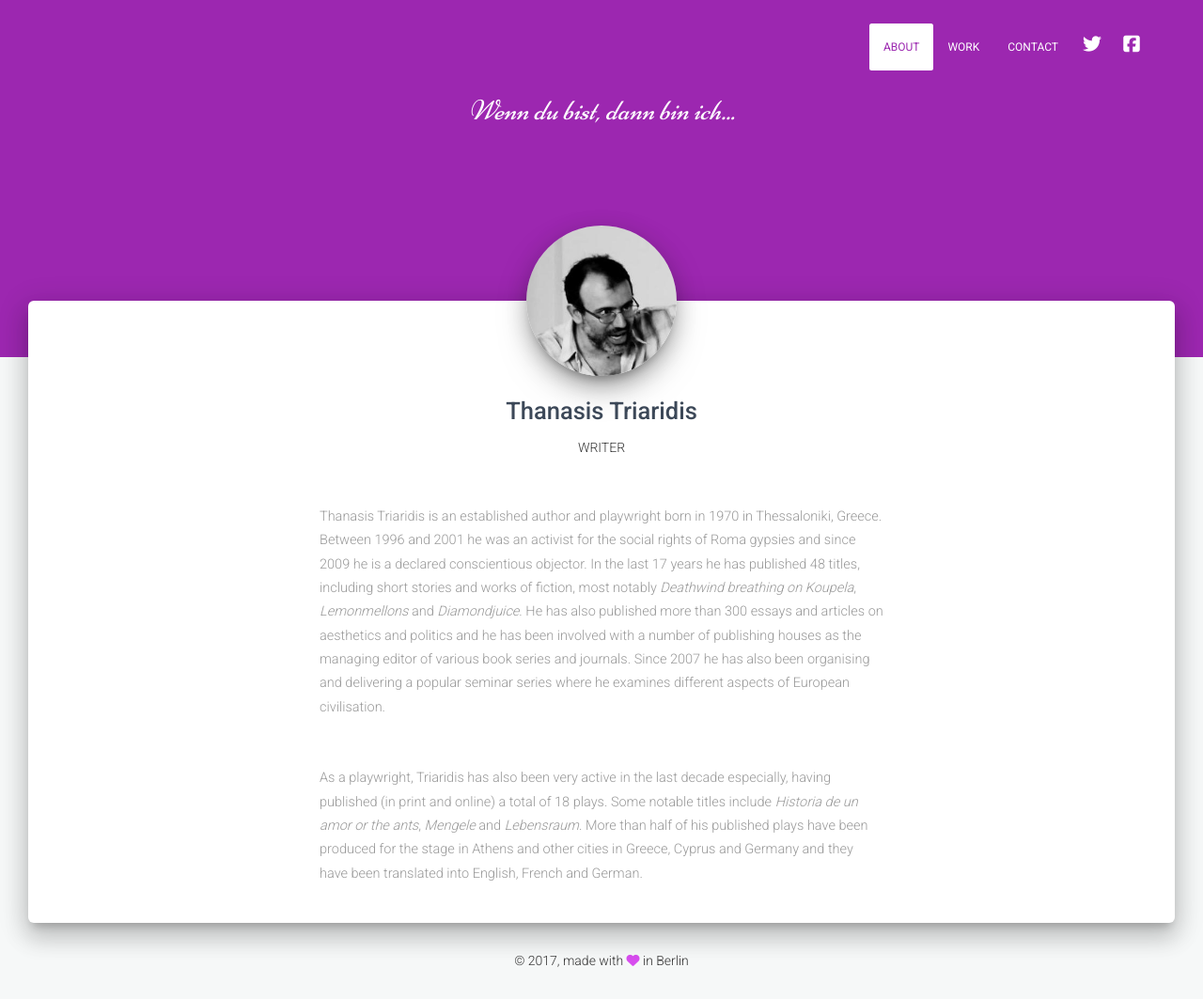
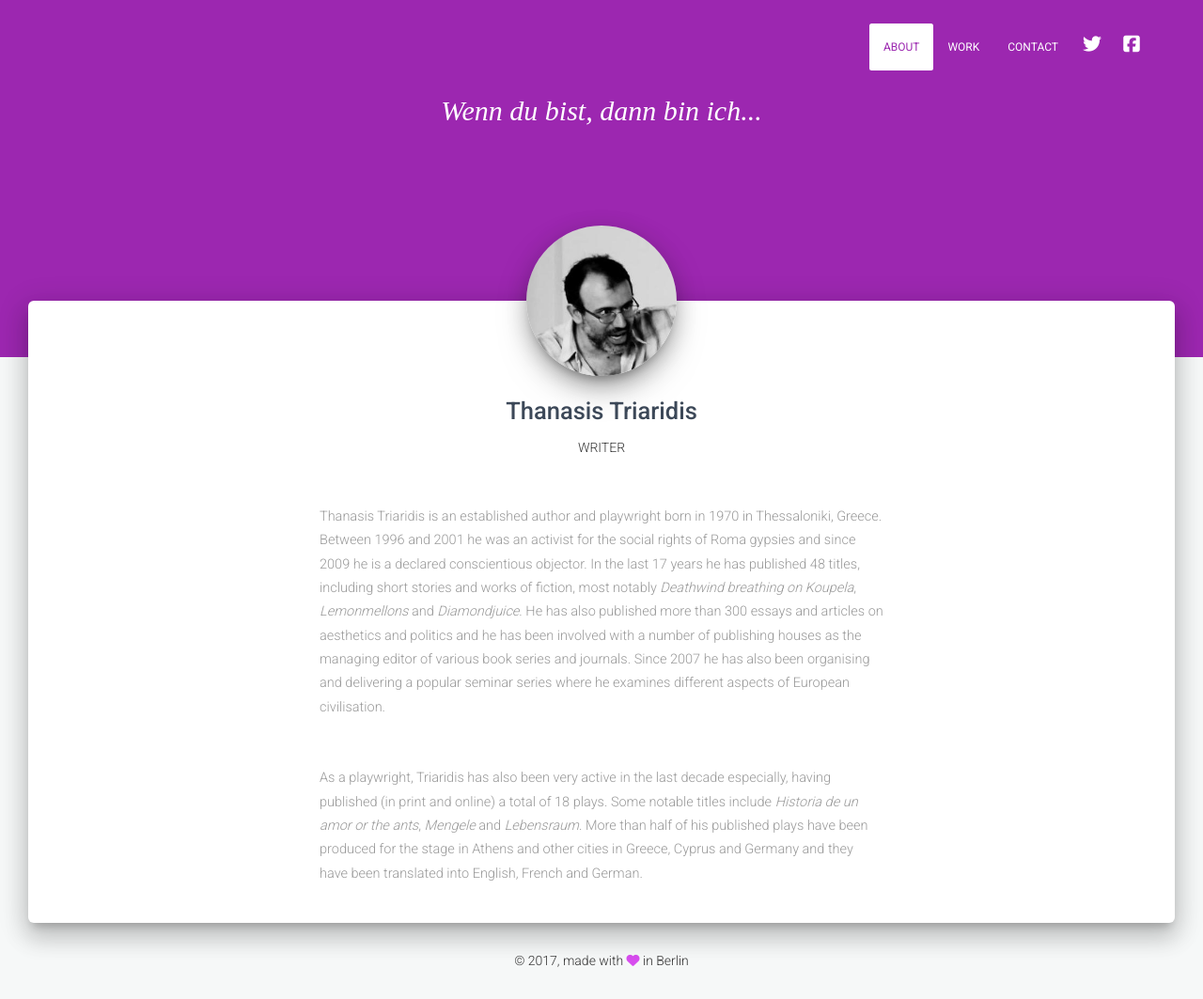
Before and after one commit to zephyrous/triar, a Jekyll site: the page built from index.html, in a window 1280 px wide and 1063 px high. Shown: the whole window at 94% size. Built offline with Jekyll 4.4.1, drawn with Linux system fonts in a browser that asks for light colours; nearby versions of some CDN libraries.

Commit message:
italic font link rel updated

```diff
--- a/_layouts/default.html
+++ b/_layouts/default.html
@@ -12,7 +12,7 @@
 
 	<!--     Fonts and icons     -->
     <link rel="stylesheet" href="https://fonts.googleapis.com/icon?family=Material+Icons" />
-    <link href="https://fonts.googleapis.com/css?family=Niconne" rel="stylesheet">
+    <link href="https://fonts.googleapis.com/css?family=Courgette" rel="stylesheet">
     <link rel="stylesheet" type="text/css" href="https://fonts.googleapis.com/css?family=Roboto:300,400,500,700" />
 	<link rel="stylesheet" href="https://maxcdn.bootstrapcdn.com/font-awesome/latest/css/font-awesome.min.css" />
 
```
